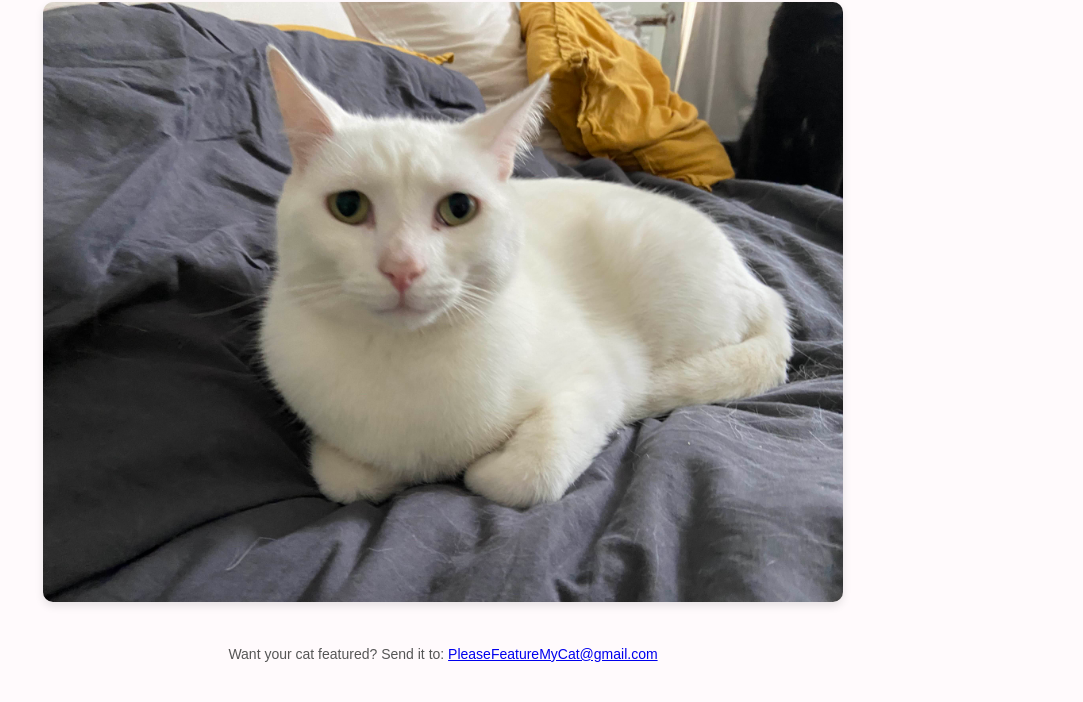
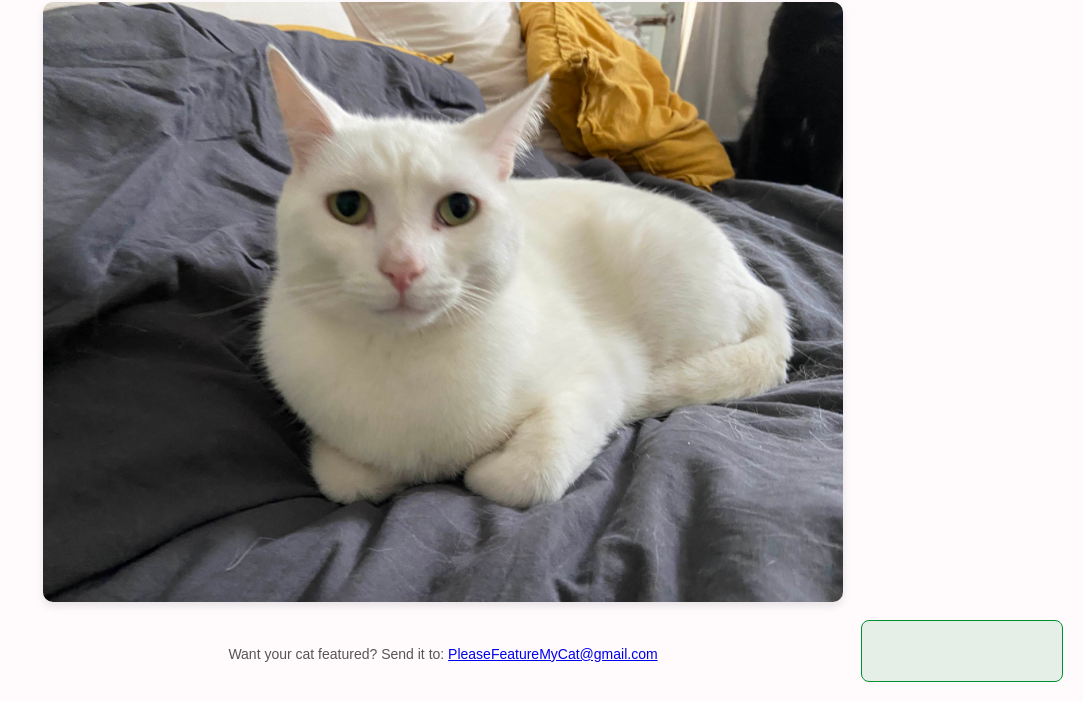
Before and after one commit to Zacklikescats/daily-cat-site, a plain HTML site: page index.html in a window 1280 px wide. Shown: the part 98-800 px from the top of the page, without its empty margins (197-1280 px from the left). Drawn offline with Linux system fonts and the light colour scheme.

Commit message:
index.html

```diff
--- a/index.html
+++ b/index.html
@@ -34,7 +34,13 @@
   bottom: 20px;
   right: 20px;
   z-index: 9999;
+  width: 200px;
+  height: 60px;
+  background: rgba(0, 143, 50, 0.1);
+  border: 1px solid #008f32;
+  border-radius: 8px;
 }
+
   </style>
 </head>
 <body>
```
Lines whose indentation alone changed are shown as unchanged.
